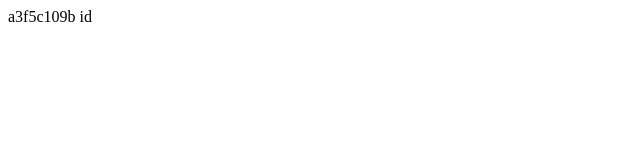
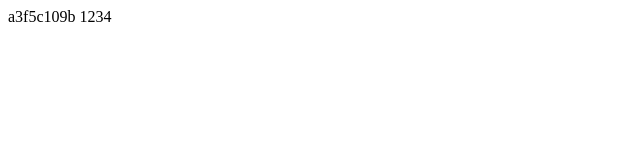
Before and after one commit to Yagamifyed/qualtrix-survey, a plain HTML site: page index.html in a window 1280 px wide. Shown: the full height of the page, 0-640 px from the left. Drawn offline with Linux system fonts and the light colour scheme.

Commit message:
Change ID to test

```diff
--- a/index.html
+++ b/index.html
@@ -6,7 +6,7 @@
     <s:Body>
         <m:DbResponse xmlns:m="http://www.lecture-db.de/soap">
             <m:title value="DOM, SAX und SOAP">
-                <m:Choice value="1">id</m:Choice>
+                <m:Choice value="1">1234</m:Choice>
             </m:title>
         </m:DbResponse>
     </s:Body>
```
